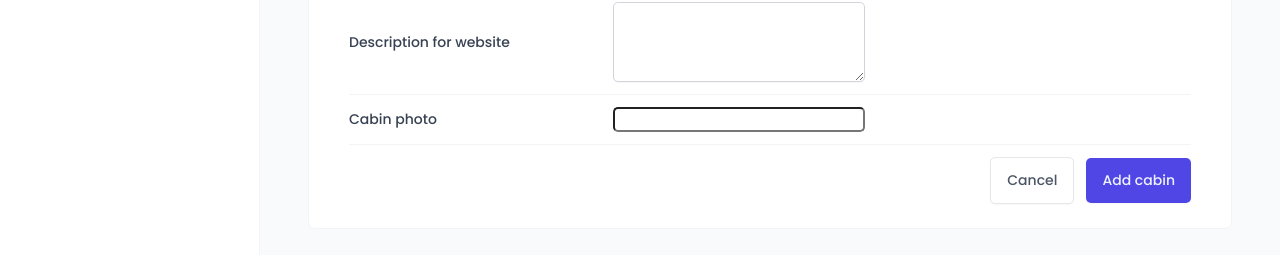
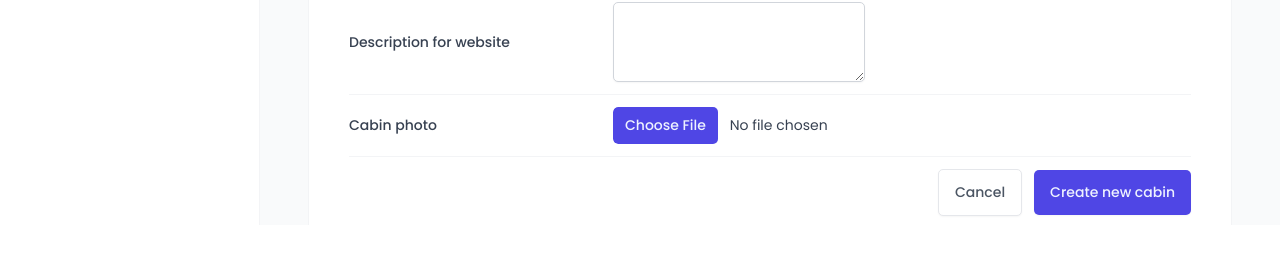
Before and after one commit to Gaga-Demetrashvili/Wild_Oasis, a React (Vite) app: page /cabins in a window 1280 px wide. Both pictures are taken after a click on the button "Add new cabin". Shown: the part 575-830 px from the top of the page. After the commit the page ends 800 px from the top, so only its background shows below. Built offline with nearby package versions, Linux system fonts and the light colour scheme; no server answers; the database is empty; a web font is replaced by a local one.

Commit message:
Add update cabin functionality

```diff
--- a/src/features/cabins/CabinRow.jsx
+++ b/src/features/cabins/CabinRow.jsx
@@ -3,6 +3,8 @@ import { formatCurrency } from "../../utils/helpers";
 import { useMutation, useQueryClient } from "@tanstack/react-query";
 import { deleteCabin } from "../../services/apiCabins";
 import toast from "react-hot-toast";
+import { useState } from "react";
+import CreateCabinForm from "./CreateCabinForm";
 
 const TableRow = styled.div`
   display: grid;
@@ -44,6 +46,8 @@ const Discount = styled.div`
 `;
 
 function CabinRow({ cabin }) {
+  const [showForm, setShowForm] = useState(false);
+
   const {
     id: cabinId,
     name,
@@ -67,16 +71,22 @@ function CabinRow({ cabin }) {
   });
 
   return (
+    <>
       <TableRow role="row">
         <Img src={image} />
         <Cabin>{name}</Cabin>
         <div>Fits up to {maxCapacity} guests</div>
         <Price>{formatCurrency(regularPrice)}</Price>
         <Discount>{formatCurrency(discount)}</Discount>
+        <div>
+          <button onClick={show => setShowForm(show => !show)}>Edit</button>
           <button onClick={() => mutate(cabinId)} disabled={isDeleting}>
             Delete
           </button>
+        </div>
       </TableRow>
+      {showForm && <CreateCabinForm cabinToEdit={cabin} />}
+    </>
   );
 }
 
--- a/src/features/cabins/CreateCabinForm.jsx
+++ b/src/features/cabins/CreateCabinForm.jsx
@@ -1,5 +1,3 @@
-import styled from "styled-components";
-
 import Input from "../../ui/Input";
 import Form from "../../ui/Form";
 import Button from "../../ui/Button";
@@ -7,51 +5,22 @@ import FileInput from "../../ui/FileInput";
 import Textarea from "../../ui/Textarea";
 import { useForm } from "react-hook-form";
 import { useMutation, useQueryClient } from "@tanstack/react-query";
-import { CreateCabin } from "../../services/apiCabins";
+import { createEditCabin } from "../../services/apiCabins";
 import toast from "react-hot-toast";
+import FormRow from "../../ui/FormRow";
 
-const FormRow = styled.div`
-  display: grid;
-  align-items: center;
-  grid-template-columns: 24rem minmax(200px, 1fr) 1.2fr;
-  gap: 2.4rem;
+function CreateCabinForm({ cabinToEdit = {} }) {
+  const { id: editId, ...editValues } = cabinToEdit;
+  const isEditSession = Boolean(editId);
 
-  padding: 1.2rem 0;
-
-  &:first-child {
-    padding-top: 0;
-  }
-
-  &:last-child {
-    padding-bottom: 0;
-  }
-
-  &:not(:last-child) {
-    border-bottom: 1px solid var(--color-grey-100);
-  }
-
-  &:has(button) {
-    display: flex;
-    justify-content: flex-end;
-    gap: 1.2rem;
-  }
-`;
-
-const Label = styled.label`
-  font-weight: 500;
-`;
-
-const Error = styled.span`
-  font-size: 1.4rem;
-  color: var(--color-red-700);
-`;
-
-function CreateCabinForm() {
-  const { register, handleSubmit, reset } = useForm();
+  const { register, handleSubmit, reset, getValues, formState } = useForm({
+    defaultValues: isEditSession ? editValues : {},
+  });
+  const { errors } = formState;
 
   const queryClient = useQueryClient();
-  const { isPending: isCreating, mutate } = useMutation({
-    mutationFn: CreateCabin,
+  const { isPending: isCreating, mutate: createCabin } = useMutation({
+    mutationFn: createEditCabin,
     onSuccess: () => {
       toast.success("New cabin successfully created");
       queryClient.invalidateQueries({
@@ -62,50 +31,116 @@ function CreateCabinForm() {
     onError: err => toast.error(err.message),
   });
 
+  const { isPending: isEditing, mutate: editCabin } = useMutation({
+    mutationFn: ({ newCabin, id }) => createEditCabin(newCabin, id),
+    onSuccess: () => {
+      toast.success("Cabin successfully edited");
+      queryClient.invalidateQueries({
+        queryKey: ["cabins"],
+      });
+      reset();
+    },
+    onError: err => toast.error(err.message),
+  });
+
+  const isWorking = isCreating || isEditing;
+
   function onSubmit(data) {
-    mutate(data);
+    const image = typeof data.image === "string" ? data.image : data.image[0];
+    if (isEditSession) {
+      editCabin({
+        newCabin: { ...data, image },
+        id: editId,
+      });
+    } else createCabin({ ...data, image });
+  }
+
+  // If you want you can log error somewhere
+  function onError(errors) {
+    // console.log(errors);
   }
 
   return (
-    <Form onSubmit={handleSubmit(onSubmit)}>
-      <FormRow>
-        <Label htmlFor="name">Cabin name</Label>
-        <Input type="text" id="name" {...register("name")} />
+    <Form onSubmit={handleSubmit(onSubmit, onError)}>
+      <FormRow label="Cabin name" error={errors?.name?.message}>
+        <Input
+          type="text"
+          id="name"
+          disabled={isWorking}
+          {...register("name", {
+            required: "This field is required",
+          })}
+        />
       </FormRow>
 
-      <FormRow>
-        <Label htmlFor="maxCapacity">Maximum capacity</Label>
-        <Input type="number" id="maxCapacity" {...register("maxCapacity")} />
+      <FormRow label="Maximum capacity" error={errors?.maxCapacity?.message}>
+        <Input
+          type="number"
+          id="maxCapacity"
+          disabled={isWorking}
+          {...register("maxCapacity", {
+            required: "This field is required",
+            min: {
+              value: 1,
+              message: "Capacity should be at least 1",
+            },
+          })}
+        />
       </FormRow>
 
-      <FormRow>
-        <Label htmlFor="regularPrice">Regular price</Label>
-        <Input type="number" id="regularPrice" {...register("regularPrice")} />
+      <FormRow label="Regular price" error={errors?.regularPrice?.message}>
+        <Input
+          type="number"
+          id="regularPrice"
+          disabled={isWorking}
+          {...register("regularPrice", {
+            required: "This field is required",
+            min: {
+              value: 1,
+              message: "Capacity should be at least 1",
+            },
+          })}
+        />
       </FormRow>
 
-      <FormRow>
-        <Label htmlFor="discount">Discount</Label>
+      <FormRow label="Discount" error={errors?.discount?.message}>
         <Input
           type="number"
           id="discount"
           defaultValue={0}
-          {...register("discount")}
+          disabled={isWorking}
+          {...register("discount", {
+            required: "This field is required",
+            validate: value =>
+              value <= getValues().regularPrice ||
+              "Discount should be less than regular price",
+          })}
         />
       </FormRow>
 
-      <FormRow>
-        <Label htmlFor="description">Description for website</Label>
+      <FormRow
+        label="Description for website"
+        error={errors?.description?.message}
+      >
         <Textarea
           type="number"
           id="description"
           defaultValue=""
-          {...register("description")}
+          disabled={isWorking}
+          {...register("description", {
+            required: "This field is required",
+          })}
         />
       </FormRow>
 
-      <FormRow>
-        <Label htmlFor="image">Cabin photo</Label>
-        <FileInput id="image" accept="image/*" {...register("image")} />
+      <FormRow label="Cabin photo" error={errors?.image?.message}>
+        <FileInput
+          id="image"
+          accept="image/*"
+          {...register("image", {
+            required: isEditSession ? false : "This field is required",
+          })}
+        />
       </FormRow>
 
       <FormRow>
@@ -113,7 +148,9 @@ function CreateCabinForm() {
         <Button variation="secondary" type="reset">
           Cancel
         </Button>
-        <Button disabled={isCreating}>Add cabin</Button>
+        <Button disabled={isWorking}>
+          {isEditSession ? "Edit cabin" : "Create new cabin"}
+        </Button>
       </FormRow>
     </Form>
   );
--- a/src/services/apiCabins.js
+++ b/src/services/apiCabins.js
@@ -1,4 +1,4 @@
-import supabase from "./supabase";
+import supabase, { supabaseUrl } from "./supabase";
 
 export async function getCabins() {
 
@@ -14,15 +14,47 @@ export async function getCabins() {
     return data;
 }
 
-export async function CreateCabin(newCabin) {
-    const { data, error } = await supabase
-        .from('cabins')
-        .insert([newCabin])
-        .select()
+export async function createEditCabin(newCabin, id) {
+    const hasImagePath = newCabin.image?.startsWith?.(supabaseUrl);
+    const imageName = `${Math.random()}-${newCabin.image.name}`
+        .replace('/', '');
+    const imagePath = hasImagePath
+        ? newCabin.image
+        : `${supabaseUrl}/storage/v1/object/public/cabin-images/${imageName}`;
+
+    // https://bicjgjbtgdguatffhwlf.supabase.co/storage/v1/object/public/cabin-images/cabin-001.jpg
+
+    // 1. Create/edit cabin
+    let query = supabase.from('cabins');
+
+    // A) CREATE
+    if (!id) query = query.insert([{ ...newCabin, image: imagePath }]);
+
+    // B) EDIT
+    if (id) query = query.update({ ...newCabin, image: imagePath })
+        .eq('id', id)
+
+    const { data, error } = await query.select().single();
 
     if (error) {
         console.error(error);
         throw new Error('Cabin could not be created');
+    }
+
+    // 2. Upload image
+    const { error: storageError } = await supabase.storage
+        .from('cabin-images')
+        .upload(imageName, newCabin.image);
+
+    // 3. Delete the cabin if there was an error
+    // uploading image
+    if (storageError) {
+        await supabase
+            .from('cabins')
+            .delete()
+            .eq('id', data.id)
+        console.error(storageError);
+        throw new Error('Cabin image could not be uploaded and the cabin was not created');
     }
 
     return data;
--- a/src/services/supabase.js
+++ b/src/services/supabase.js
@@ -1,6 +1,6 @@
 import { createClient } from '@supabase/supabase-js'
 
-const supabaseUrl = 'https://bicjgjbtgdguatffhwlf.supabase.co'
+export const supabaseUrl = 'https://bicjgjbtgdguatffhwlf.supabase.co'
 const supabaseKey = "eyJhbGciOiJIUzI1NiIsInR5cCI6IkpXVCJ9.eyJpc3MiOiJzdXBhYmFzZSIsInJlZiI6ImJpY2pnamJ0Z2RndWF0ZmZod2xmIiwicm9sZSI6ImFub24iLCJpYXQiOjE3NTkzNDg5MjgsImV4cCI6MjA3NDkyNDkyOH0.JU63oM6vBiVo6v14ujDRApl_kW0KVh80YfbF0imEy8M"
 const supabase = createClient(supabaseUrl, supabaseKey)
 
--- a/src/ui/AppLayout.jsx
+++ b/src/ui/AppLayout.jsx
@@ -13,6 +13,7 @@ const StyledAppLayout = styled.div`
 const Main = styled.main`
   background-color: var(--color-grey-50);
   padding: 4rem 4.8rem 6.4rem;
+  overflow: scroll;
 `;
 
 const Container = styled.div`
--- a/src/ui/FileInput.jsx
+++ b/src/ui/FileInput.jsx
@@ -1,6 +1,6 @@
 import styled from "styled-components";
 
-const FileInput = styled.input`
+const FileInput = styled.input.attrs({ type: "file" })`
   font-size: 1.4rem;
   border-radius: var(--border-radius-sm);
 
--- /dev/null
+++ b/src/ui/FormRow.jsx
@@ -0,0 +1,49 @@
+import styled from "styled-components";
+
+const StyledFormRow = styled.div`
+  display: grid;
+  align-items: center;
+  grid-template-columns: 24rem minmax(200px, 1fr) 1.2fr;
+  gap: 2.4rem;
+
+  padding: 1.2rem 0;
+
+  &:first-child {
+    padding-top: 0;
+  }
+
+  &:last-child {
+    padding-bottom: 0;
+  }
+
+  &:not(:last-child) {
+    border-bottom: 1px solid var(--color-grey-100);
+  }
+
+  &:has(button) {
+    display: flex;
+    justify-content: flex-end;
+    gap: 1.2rem;
+  }
+`;
+
+const Label = styled.label`
+  font-weight: 500;
+`;
+
+const Error = styled.span`
+  font-size: 1.4rem;
+  color: var(--color-red-700);
+`;
+
+function FormRow({ label, error, children }) {
+  return (
+    <StyledFormRow>
+      {label && <Label htmlFor={children.props.id}>{label}</Label>}
+      {children}
+      {error && <Error>{error}</Error>}
+    </StyledFormRow>
+  );
+}
+
+export default FormRow;
```
Lines whose indentation alone changed are shown as unchanged.
